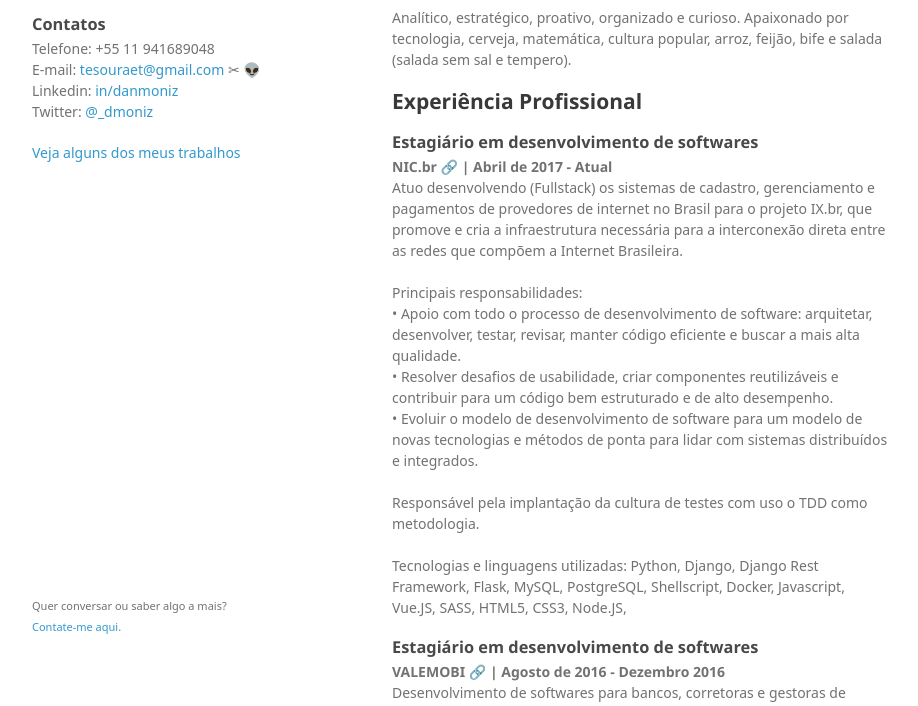
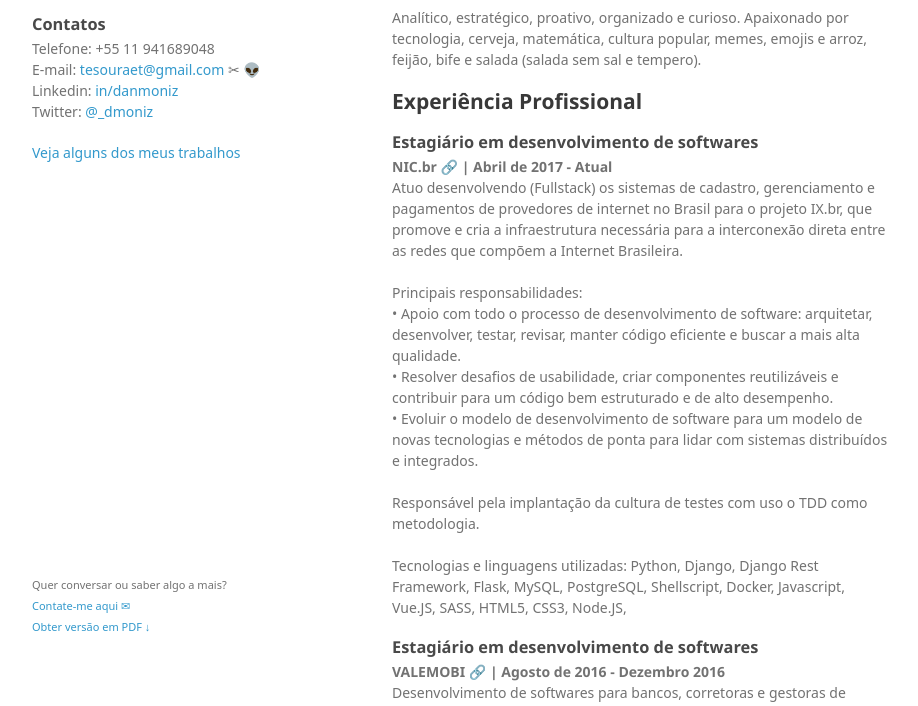
Before and after one commit to aipi/aipi.github.io, a plain HTML site: page index.html in a window 1280 px wide. Shown: the part 94-800 px from the top of the page, without its empty margins (178-1096 px from the left). Drawn offline with Linux system fonts and the light colour scheme; a web font is replaced by a local one.

Commit message:
Atualizando curriculo

```diff
--- a/index.html
+++ b/index.html
@@ -44,7 +44,7 @@
         <h2>
 <a id="welcome-to-github-pages" class="anchor" href="#welcome-to-github-pages" aria-hidden="true"><span aria-hidden="true" class="octicon octicon-link"></span></a>Perfil</h2>
 
-<p>Analítico, estratégico, proativo, organizado e curioso. Apaixonado por tecnologia, cerveja, matemática, cultura popular, arroz, feijão, bife e salada (salada sem sal e tempero).<br/>
+<p>Analítico, estratégico, proativo, organizado e curioso. Apaixonado por tecnologia, cerveja, matemática, cultura popular, memes, emojis e arroz, feijão, bife e salada (salada sem sal e tempero).<br/>
 
 
 <h2><a id="designer-templates" class="anchor" href="#designer-templates" aria-hidden="true"><span aria-hidden="true" class="octicon octicon-link"></span></a>Experiência Profissional</h2>
@@ -169,8 +169,15 @@ Desenvolvimento de estratégias marca no âmbito digital internacionalmente, aum
 </ul>
       </section>
       <footer>
-        <p><small>Quer conversar ou saber algo a mais?<br/>
-        <a href="mailto:tesouraet@gmail.com">Contate-me aqui</a>.</small></p>
+        <p>
+          <small>
+            Quer conversar ou saber algo a mais?
+            <br/>
+            <a href="mailto:tesouraet@gmail.com">Contate-me aqui &#x2709;</a>
+            <br/>
+            <a href="https://github.com/aipi/aipi.github.io/raw/master/curriculo_daniel_moniz.pdf">Obter versão em PDF ↓</a>
+          </small>
+        </p>
       </footer>
     </div>
     <script src="javascripts/scale.fix.js"></script>
```
Also changed, not shown: 1 other file.
